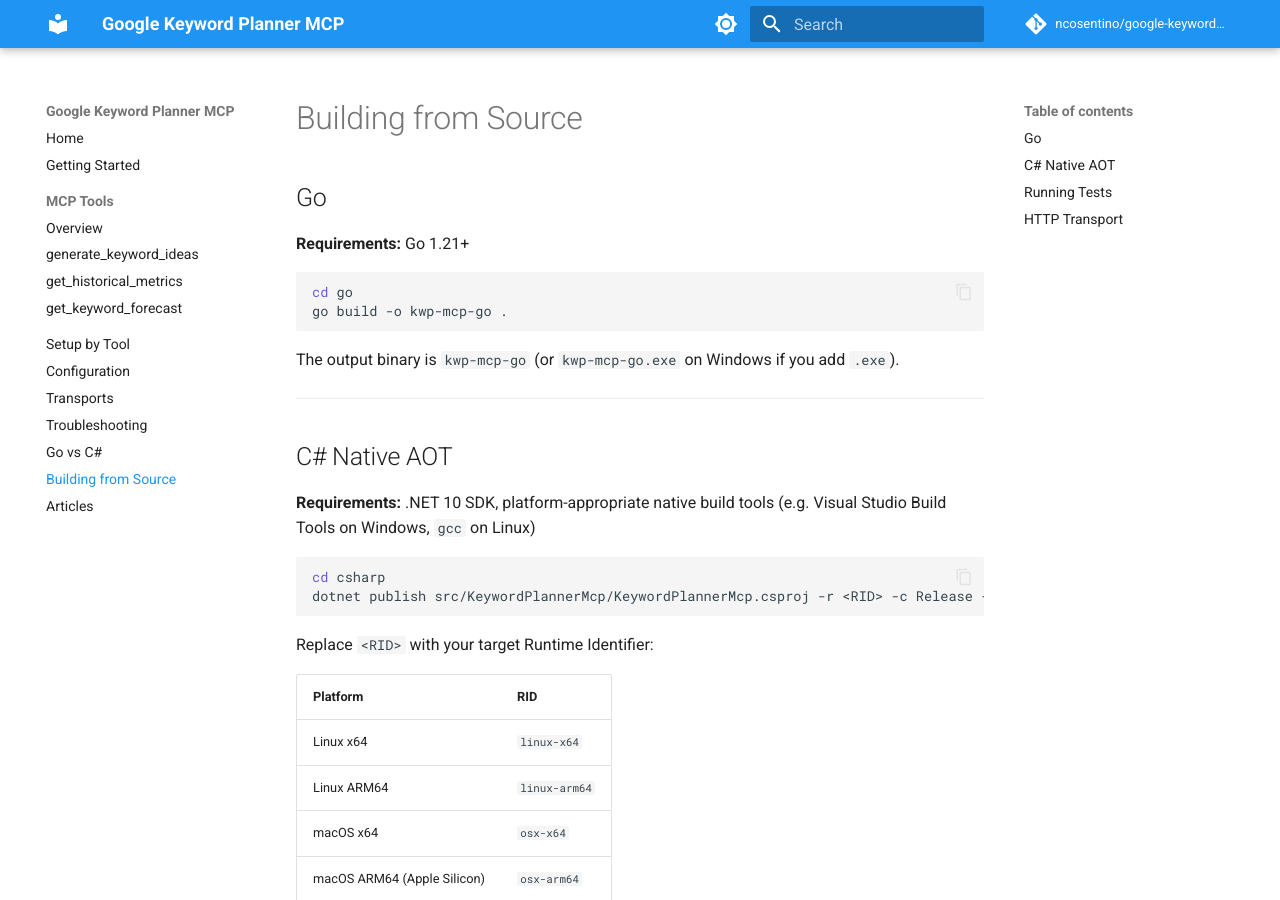
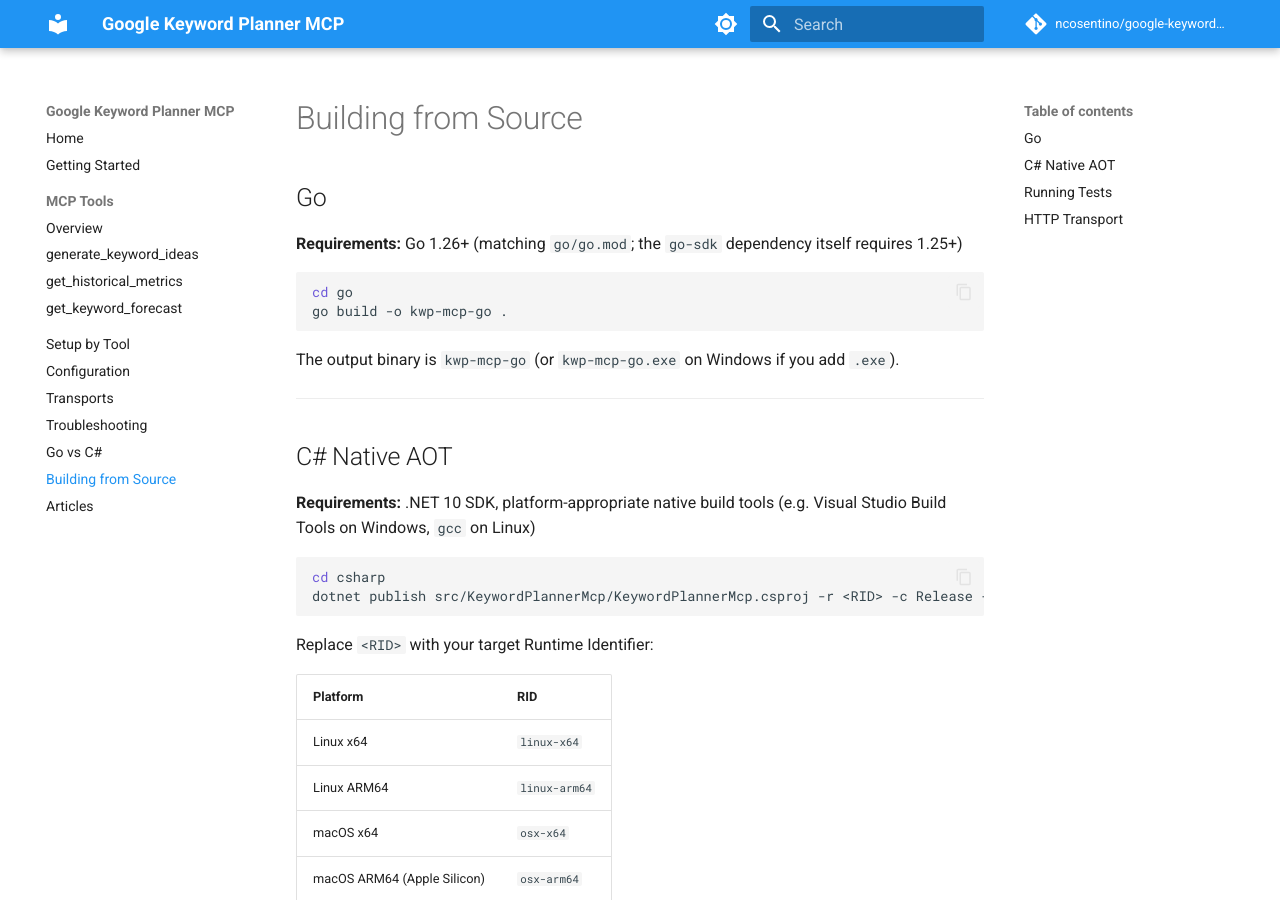
Before and after one commit to ncosentino/google-keyword-planner-mcp, an MkDocs documentation site: the page built from docs/building.md, in a window 1280 px wide and 900 px high. Built offline with MkDocs 1.6.1 and Material for MkDocs 9.7.7, drawn with Linux system fonts in a browser that asks for light colours; comment, search, counter and statistics services are not loaded.

Commit message:
docs: correct Go version requirement in building.md (#16)
Said 'Go 1.21+', which was already stale before the go-sdk modernization
(go/go.mod has required 'go 1.26' since this repo's first commit; go-sdk
v1.3.1 itself required Go 1.23). Now doubly wrong: go-sdk v1.6.1 (#10, #13)
requires Go 1.25+ per its own go.mod. State the actual requirement (1.26+,
matching go/go.mod, which is the binding constraint for building this repo
and comfortably covers the dependency's own 1.25+ minimum).

Checked the rest of docs/ and README.md for anything else touched by the
Go/C# SDK modernization work (#10, #11): the DNS-rebinding/allowed-hosts
behavior descriptions in README.md, docs/transports.md, and
docs/implementations.md remain accurate (re-verified live against the
upgraded go-sdk v1.6.1 binary). The C# SDK bump (#11) is not yet merged; once
it lands, ModelContextProtocol 1.4.0 still targets the same net8.0/net9.0/
net10.0/netstandard2.0 TFM set as the old pin, so no .NET version claim needs
updating there either.

Co-authored-by: Copilot <223556219+Copilot@users.noreply.github.com>

````diff
--- a/docs/building.md
+++ b/docs/building.md
@@ -6,7 +6,7 @@ description: Build the Google Keyword Planner MCP server from source using Go or
 
 ## Go
 
-**Requirements:** Go 1.21+
+**Requirements:** Go 1.26+ (matching `go/go.mod`; the `go-sdk` dependency itself requires 1.25+)
 
 ```bash
 cd go
````
